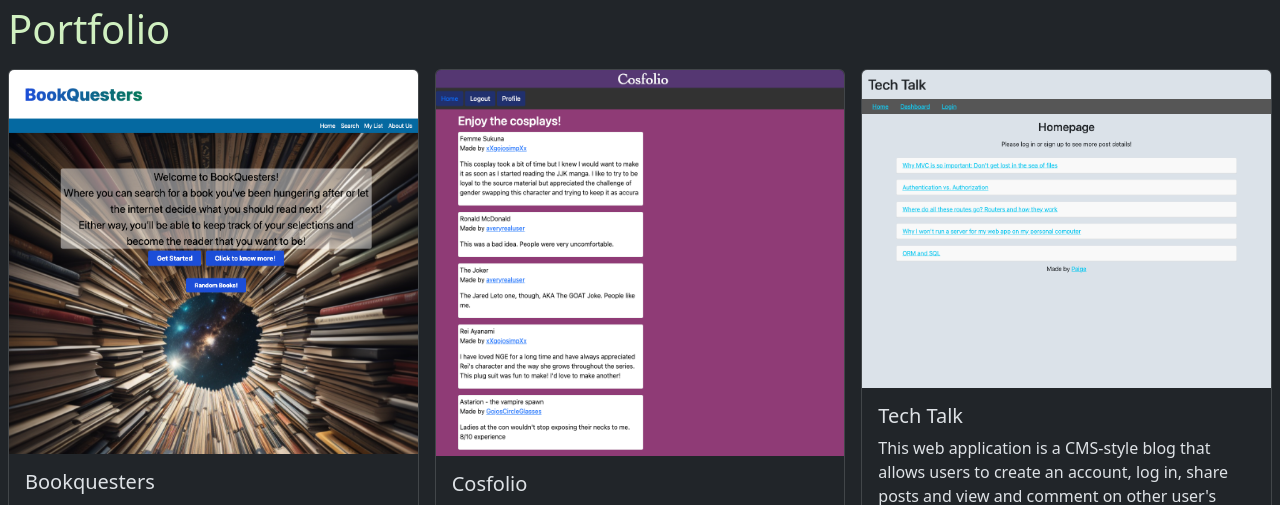
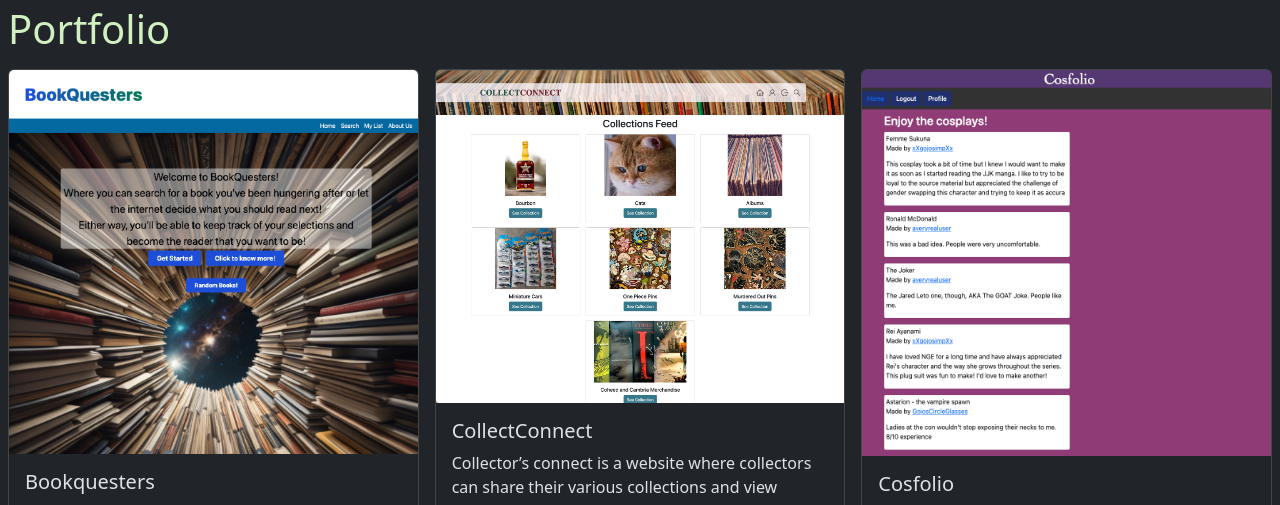
Before and after one commit to sillytsundere/dyno-folio, a React (Vite) app: page /portfolio in a window 1280 px wide. Shown: the part 295-800 px from the top of the page. Built offline with nearby package versions, Linux system fonts and the light colour scheme.

Commit message:
added final bootcamp project to portfolio page

```diff
--- a/src/pages/Portfolio.jsx
+++ b/src/pages/Portfolio.jsx
@@ -5,6 +5,7 @@ import techTalk from "../assets/comp-sci-blog.png";
 import ajaxFolio from "../assets/ajax-folio.png";
 import jsQuiz from "../assets/js-quiz.png";
 import weather from "../assets/weather-api.png";
+import collectConnect from "../assets/collect-connect.jpeg";
 
 function Project({ image, title, description, githubLink, deployedLink }) {
   return (
@@ -37,6 +38,14 @@ export default function Portfolio() {
         "This web application allows users to search for book titles sourced from the Google Books API and save them to a list that is saved in local storage.",
       githubLink: "https://github.com/sillytsundere/bookquesters",
       deployedLink: "https://sillytsundere.github.io/bookquesters/",
+    },
+    {
+      image: collectConnect,
+      title: "CollectConnect",
+      description:
+        "Collector’s connect is a website where collectors can share their various collections and view collections shared by other users.",
+      githubLink: "https://github.com/DanielTBonn/collectors-connect",
+      deployedLink: "https://boiling-anchorage-11027-d19406c04dfb.herokuapp.com/",
     },
     // {
     //   image: hangman,
```
Also changed, not shown: src/assets/collect-connect.jpeg (added).
